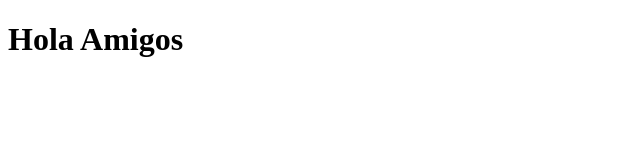
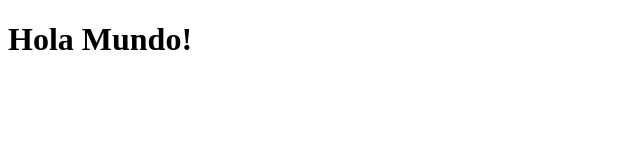
Before and after one commit to Atoro17/pokedex-react, a React (Create React App) app: page / in a window 1280 px wide. Shown: the top 160 px of the page, without its empty margins (0-640 px from the left). Built offline with nearby package versions, Linux system fonts and the light colour scheme.

Commit message:
Guardar parcialmete los cambios

```diff
--- /dev/null
+++ b/src/App.jsx
@@ -0,0 +1,8 @@
+import React from "react";
+import Home from './componentes/pages/home/Home';
+
+export const App = () => {
+    return <Home />;
+};
+
+export default App;
--- /dev/null
+++ b/src/componentes/pages/home/Home.jsx
@@ -0,0 +1,8 @@
+import React from "react";
+import DefaultLayout from '../../templates/default-layout/DefaultLayout';
+
+export const Home = () => {
+    return <DefaultLayout />;
+};
+
+export default Home;
--- /dev/null
+++ b/src/componentes/templates/default-layout/DefaultLayout.jsx
@@ -0,0 +1,7 @@
+import React from "react";
+
+export const DefaultLayout = () => {
+    return <h1>Hola Mundo!</h1>
+};
+
+export default DefaultLayout;
--- a/src/index.js
+++ b/src/index.js
@@ -1,7 +1,8 @@
 import React from 'react';
 import ReactDOM from 'react-dom';
+import App from './App';
 
 ReactDOM.render(
-  <h1>Hola Amigos</h1>,
+ <App />,
   document.getElementById('app')
 );
```
